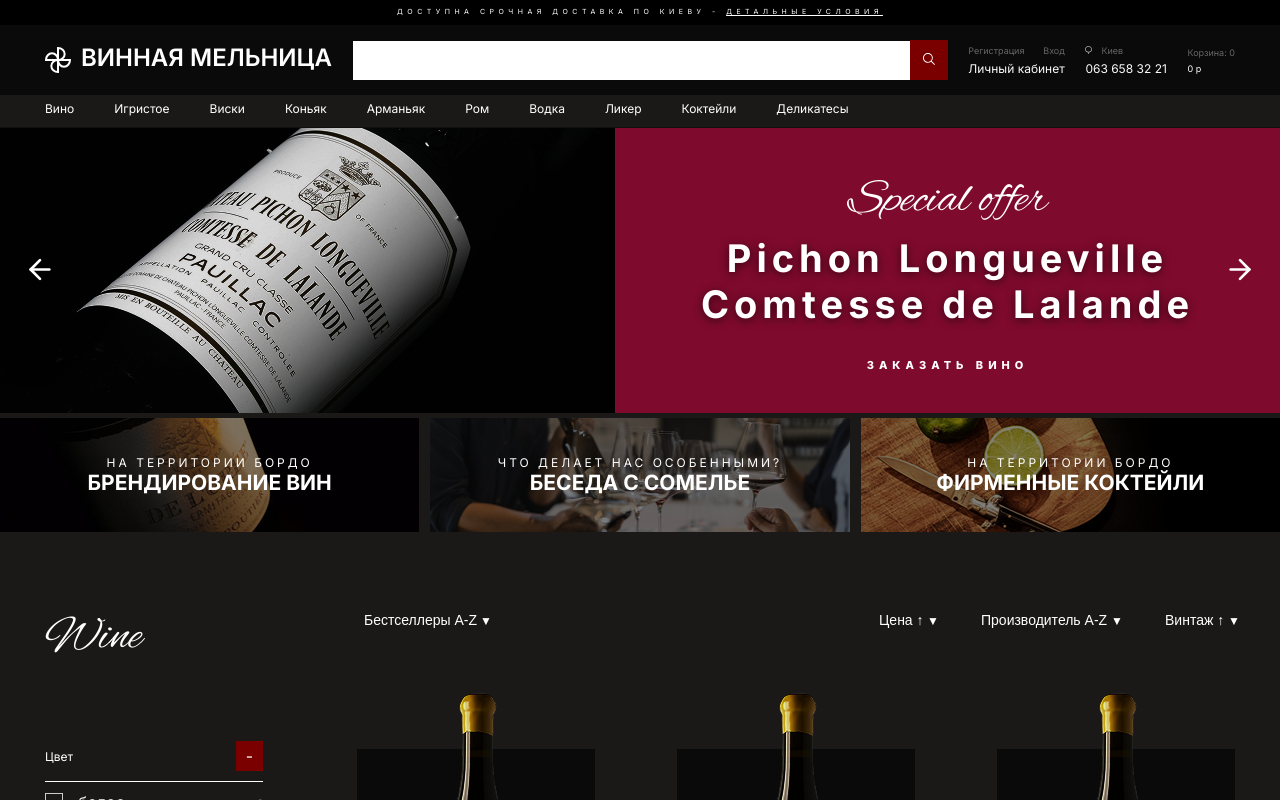
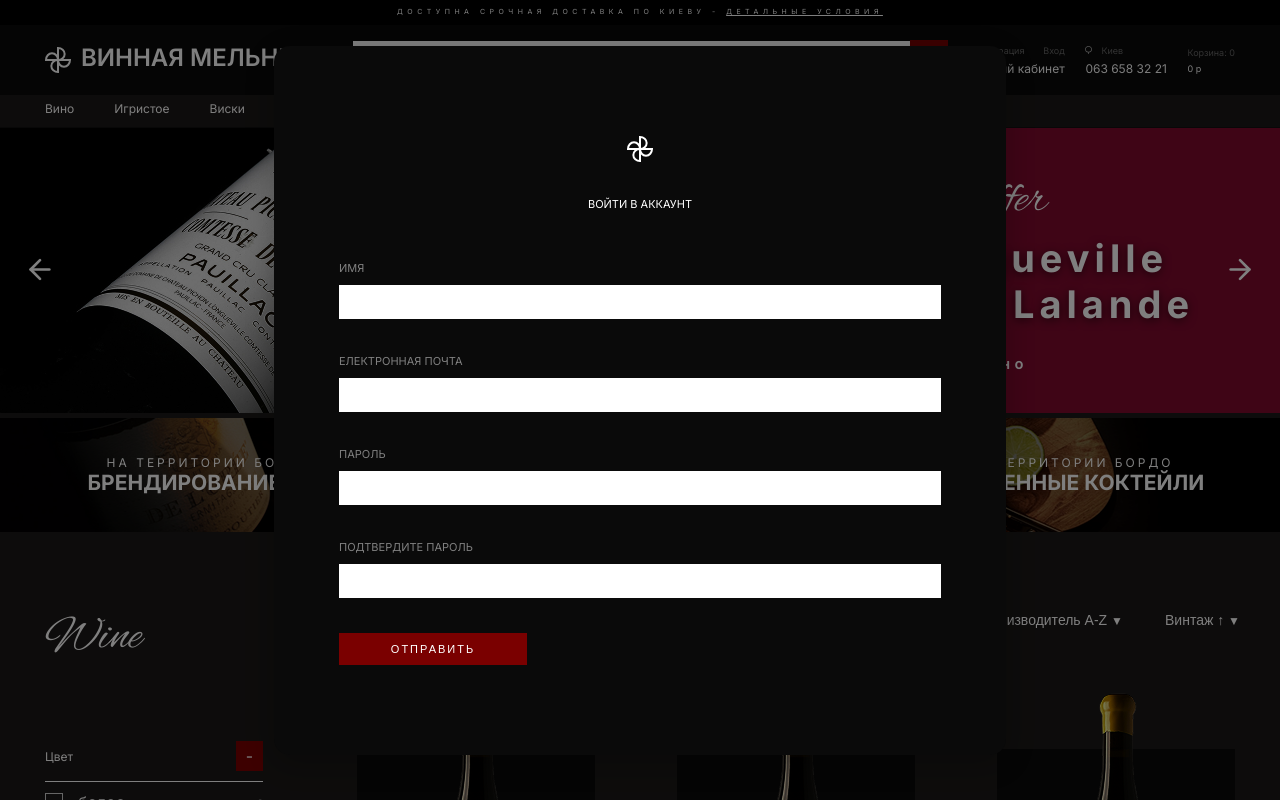
Before and after one commit to Bohdansnopok/wine-mill, a Next.js app: page / in a window 1280 px wide. Shown: the top 800 px of the page. Built offline with nearby package versions, Linux system fonts and the light colour scheme.

Commit message:
add login modal

```diff
--- a/src/app/page.tsx
+++ b/src/app/page.tsx
@@ -5,6 +5,7 @@
 import Subscribe from "@/components/Subscribe/Subscribe";
 import WineList from "@/components/WineList/WineList";
 import Link from "next/link";
+import { LoginModal } from "@/components/LoginModal/LoginModal";
 
 export default function Home() {
 
@@ -12,6 +13,7 @@
     <>
       <BannerSlider />
       <Offers />
+      <LoginModal />
       <section className="catalogWrapper">
         <div className="container">
           <div className="flexWrapper">
--- /dev/null
+++ b/src/components/LoginModal/LoginModal.scss
@@ -0,0 +1,58 @@
+.loginModal {
+    position: fixed;
+    top: 0;
+    left: 0;
+    width: 100vw;
+    height: 100vh;
+    background: rgba(0, 0, 0, 0.5); // затемнение фона
+    display: flex;
+    align-items: center;
+    justify-content: center;
+    z-index: 1000;
+
+    &__content {
+        background: #0A0A0A;
+        padding: 90px 65px;
+        border-radius: 16px;
+        box-shadow: 0 8px 32px rgba(0, 0, 0, 0.25);
+        width: 732px;
+        min-height: 500px;
+        display: flex;
+        flex-direction: column;
+        align-items: center;
+        color: white;
+        font-size: 11px;
+        text-transform: uppercase;
+
+        p {
+            margin-top: 35px;
+        }
+
+        &__form {
+            width: 100%;
+            display: flex;
+            flex-direction: column;
+            gap: 35px;
+            padding-top: 50px;
+
+            label {
+                color: gray;
+            }
+
+            input {
+                display: block;
+                border: none;
+                font-size: 12px;
+                padding: 10px;
+                width: 100%;
+                margin-top: 10px;
+            }
+
+            .redBtn {
+                padding: 10px 50px;
+                max-width: 188px;
+                font-weight: 400;
+            }
+        }
+    }
+}
--- /dev/null
+++ b/src/components/LoginModal/LoginModal.tsx
@@ -0,0 +1,39 @@
+import Image from 'next/image'
+import './LoginModal.scss'
+import logo from '../../../public/logo.svg'
+
+export function LoginModal() {
+    return (
+        <section className="loginModal">
+            <div className="loginModal__content">
+                <Image src={logo} alt='' />
+                <p>ВОЙТИ В АККАУНТ</p>
+                <form action="" className="loginModal__content__form">
+                    <label htmlFor="">
+                        имя
+                        <input type="text" />
+                    </label>
+
+                    <label htmlFor="">
+                        електронная почта
+                        <input type="email" />
+                    </label>
+
+                    <label htmlFor="">
+                        пароль
+                        <input type="password" />
+                    </label>
+
+                    <label htmlFor="">
+                        подтвердите пароль
+                        <input type="password" />
+                    </label>
+
+                    <button type='submit' className='redBtn'>
+                        ОТПРАВИТЬ
+                    </button>
+                </form>
+            </div>
+        </section>
+    )
+}
```
